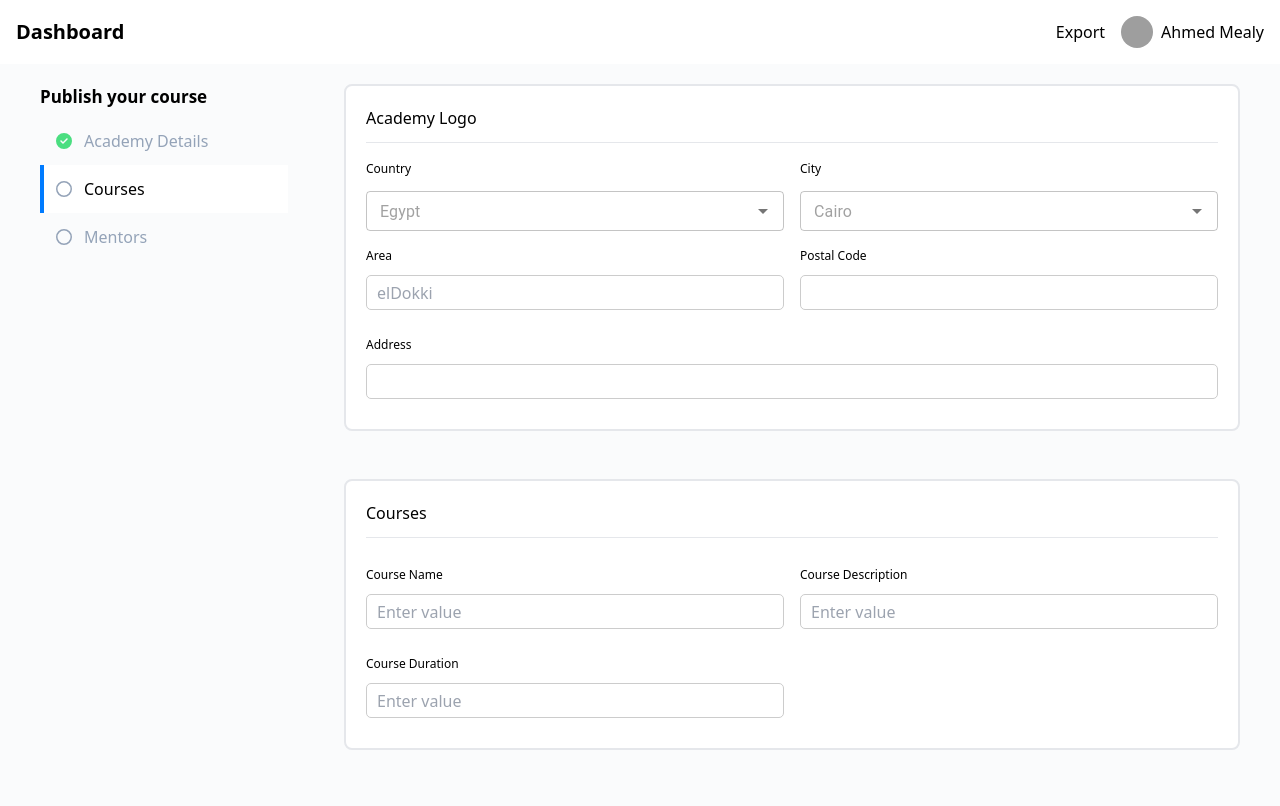
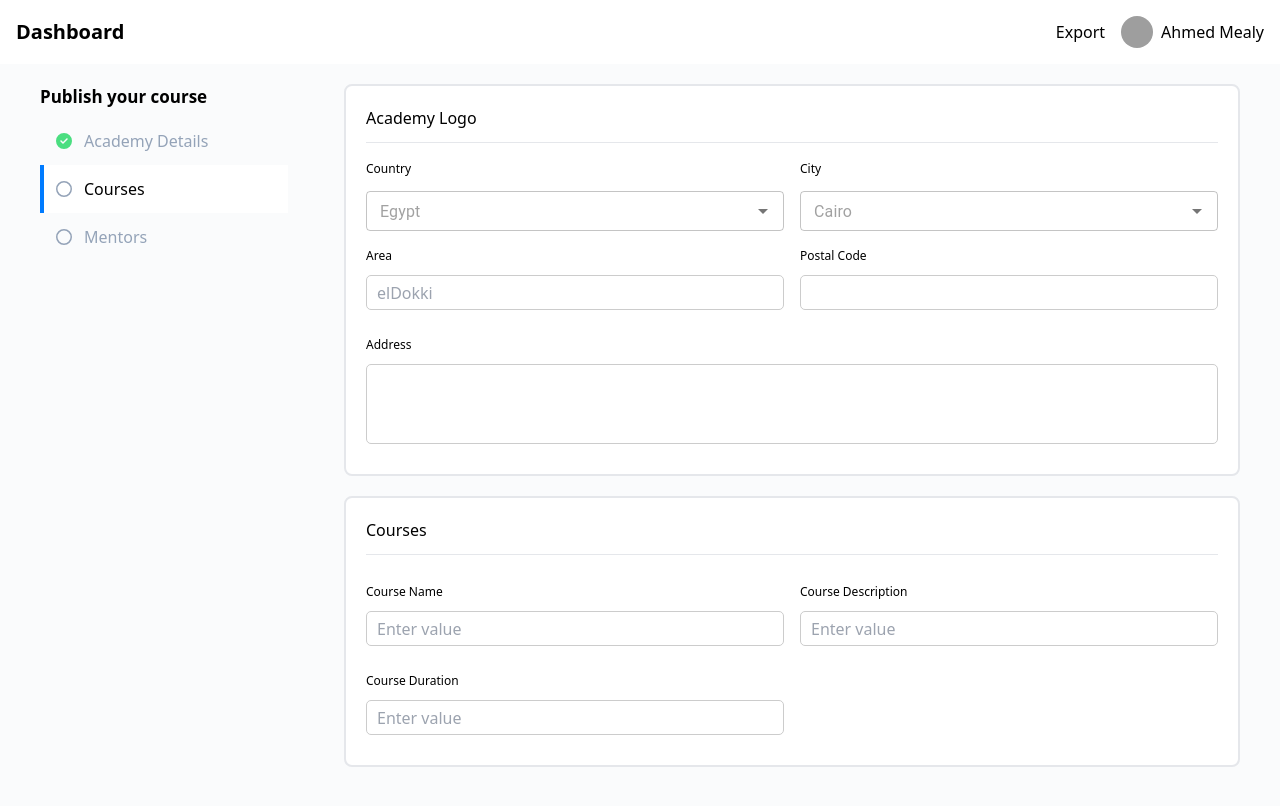
Before and after one commit to Techy-software/techy-website, a React (Vite) app: page / in a window 1280 px wide. Shown: the top 806 px of the page. Built offline with nearby package versions, Linux system fonts and the light colour scheme; grey boxes are pictures that could not be loaded.

Commit message:
Add Academy Page 2 Checkpoint

```diff
--- a/src/components/AddAcademy/AddAcademy.css
+++ b/src/components/AddAcademy/AddAcademy.css
@@ -2,5 +2,4 @@
   background-color: #fafbfc;
   height: 100vh;
   display: flex;
-
 }
--- a/src/components/AddAcademy/AddAcademyPageTwo.jsx
+++ b/src/components/AddAcademy/AddAcademyPageTwo.jsx
@@ -91,11 +91,15 @@ const AddAcademyPageTwo = ({ currentStep }) => {
                 <InputField label="Postal Code" type="text" />
               </div>
               <div className="col-span-12">
-                <InputField label="Address" type="text" />
+                <InputField
+                  label="Address"
+                  type="text"
+                  style={{ height: "80px" }}
+                />
               </div>
             </div>
           </WhiteCard>
-          <WhiteCard title="Courses" style="mt-12">
+          <WhiteCard title="Courses" style="mt-5">
             <div className="grid grid-cols-12 gap-4 mt-7">
               {["Course Name", "Course Description", "Course Duration"].map(
                 (label, index) => (
--- a/src/reusable components/InputField/InputField.jsx
+++ b/src/reusable components/InputField/InputField.jsx
@@ -10,6 +10,7 @@ export default function InputField(props) {
         value={props.value}
         // onChange={props.setValue}  // Uncomment when onChange is Ready
         required
+        style={props.style}
       />
     </div>
   );
```
